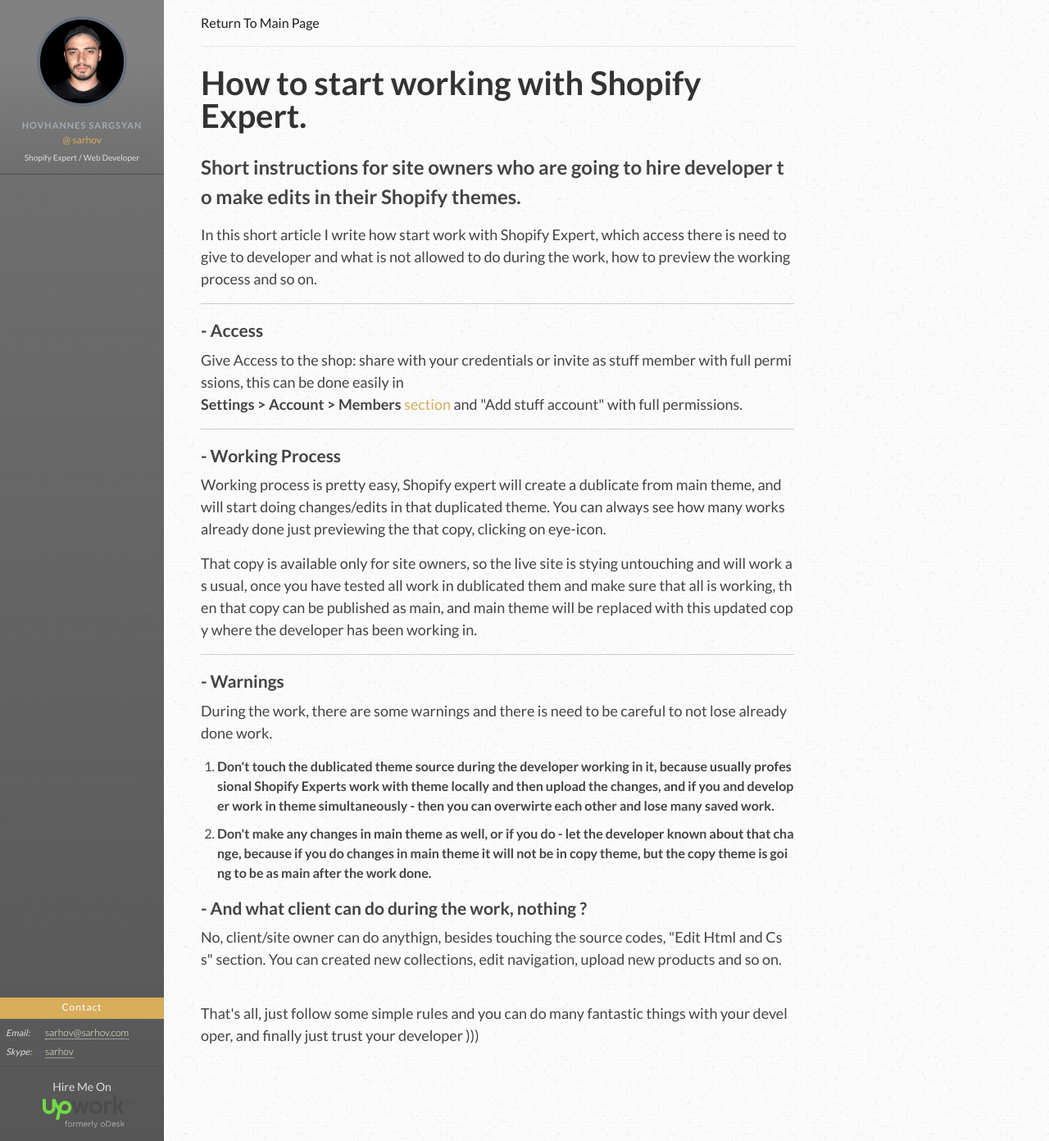
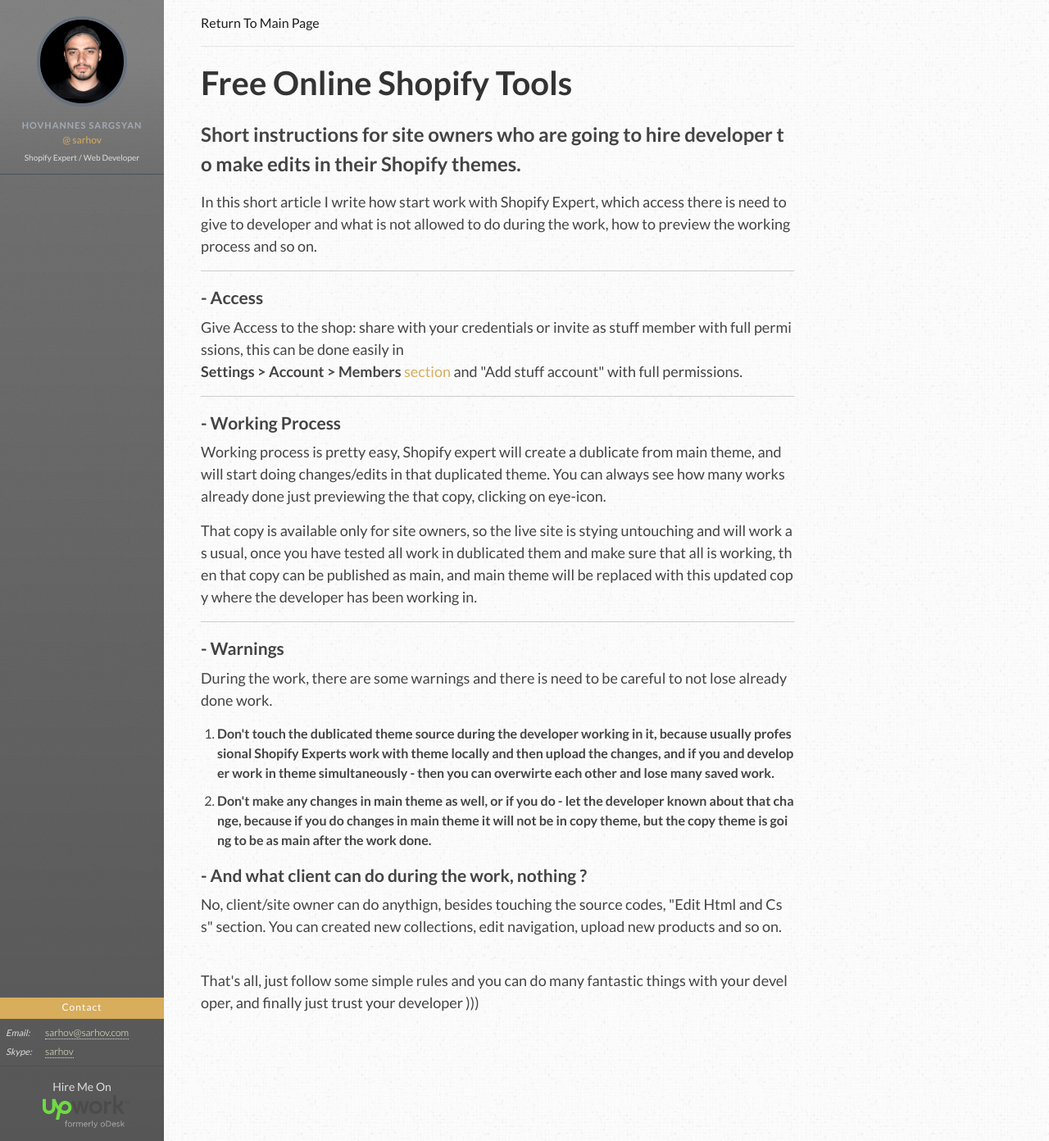
Before and after one commit to sarhov/sarhov.github.io, a Jekyll site: the page built from pages/start-working.html, in a window 1280 px wide and 1392 px high. Shown: the whole window at 82% size. Built offline with Jekyll 4.4.1, drawn with Linux system fonts in a browser that asks for light colours; nearby versions of some CDN libraries.

Commit message:
added fixed title

```diff
--- a/pages/start-working.html
+++ b/pages/start-working.html
@@ -1,5 +1,5 @@
 ---
-title: 'How to start working with Shopify Expert.'
+title: 'Free Online Shopify Tools'
 permalink: 'start'
 layout: page
 published: true
```
